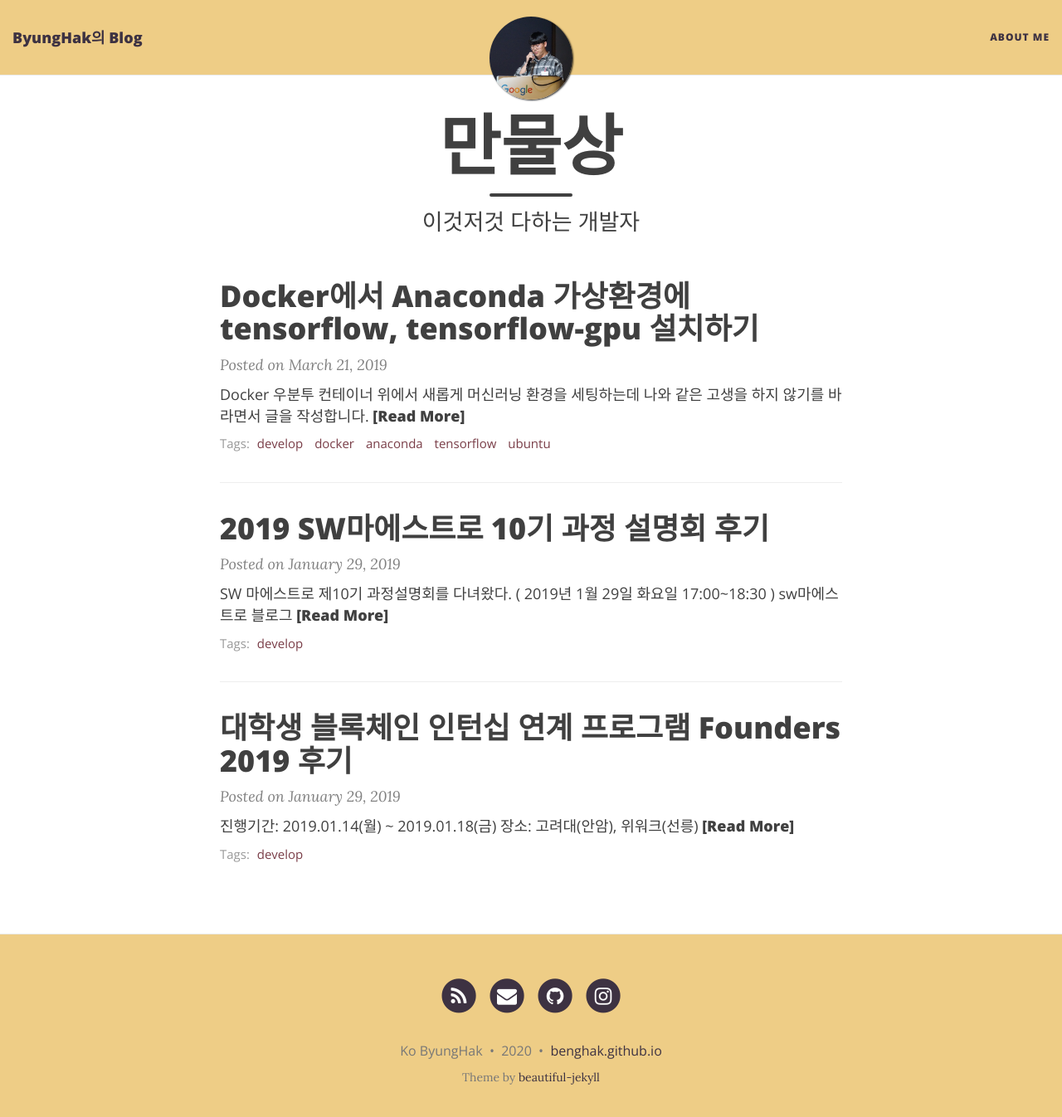
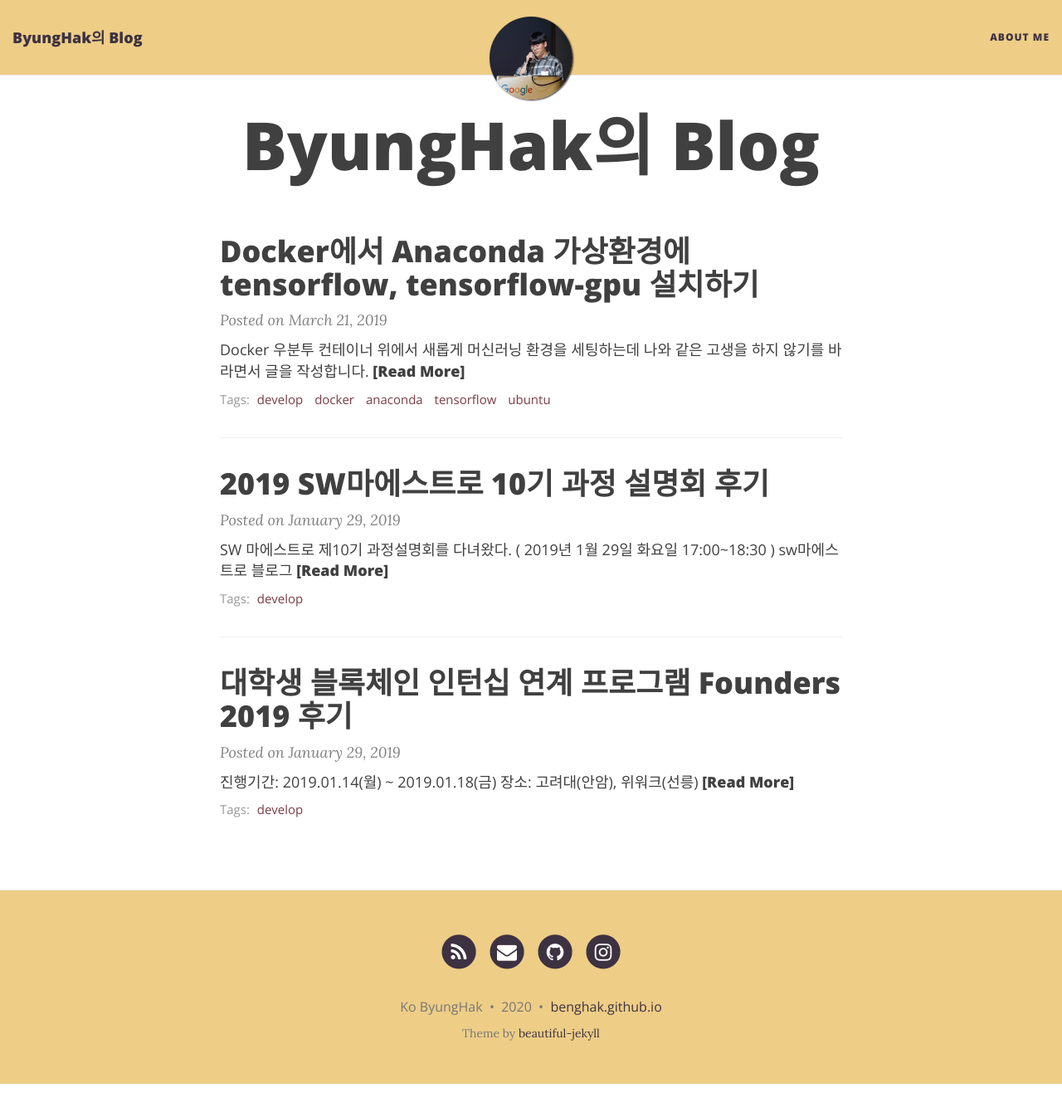
Before and after one commit to bengHak/benghak.github.io, a Jekyll site: the page built from index.html, in a window 1280 px wide and 1359 px high. Shown: the top 1346 px of the window at 83% size. Built offline with Jekyll 4.4.1, drawn with Linux system fonts in a browser that asks for light colours; nearby versions of some CDN libraries; the list of posts is cut into pages by our own code.

Commit message:
타이틀 수정

```diff
--- a/index.html
+++ b/index.html
@@ -1,7 +1,7 @@
 ---
 layout: page
-title: 만물상
-subtitle: 이것저것 다하는 개발자
+title: ByungHak의 Blog
+subtitle:
 use-site-title: true
 ---
 
```
Also changed, not shown: aboutme.md (+1 -1 lines).
